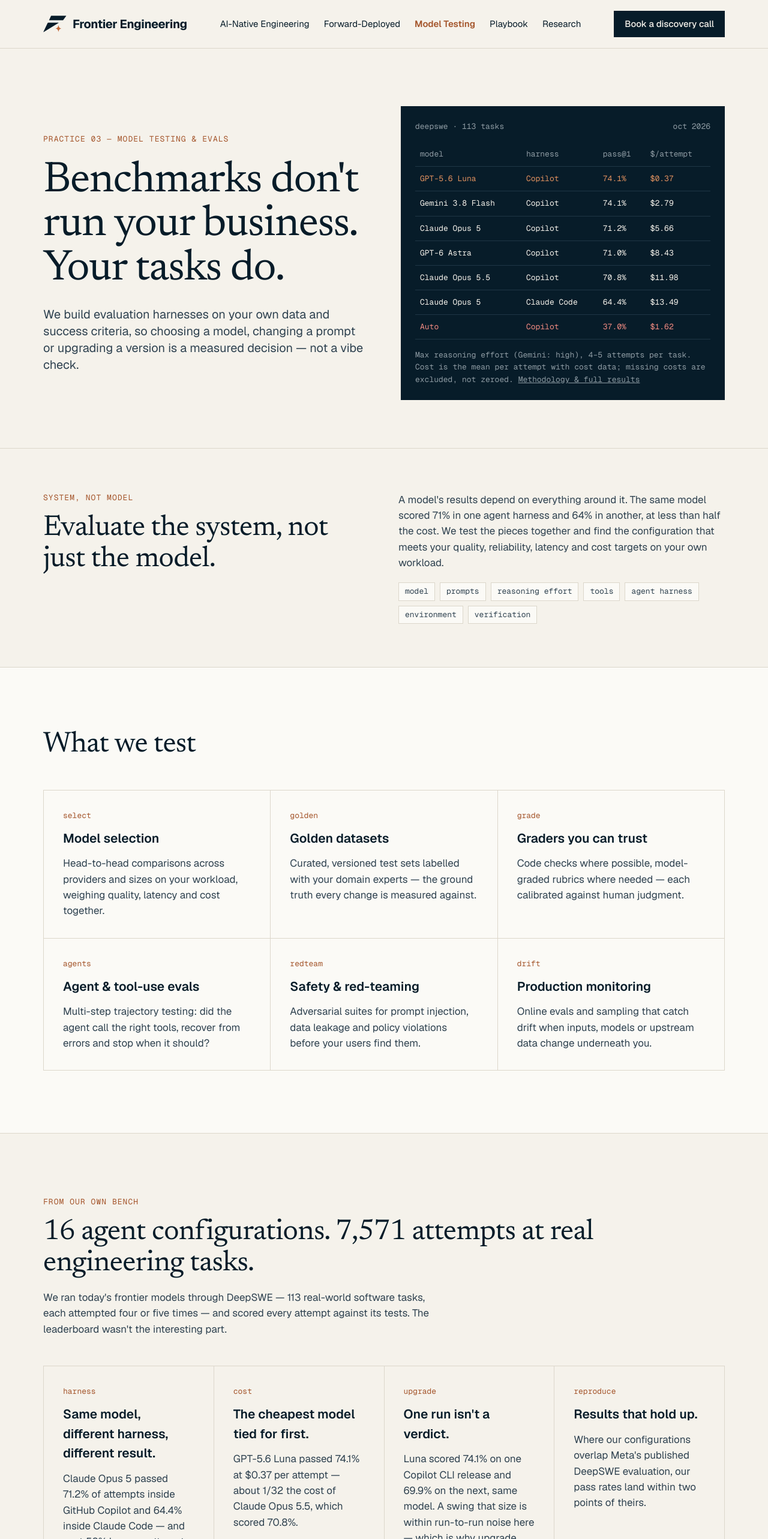
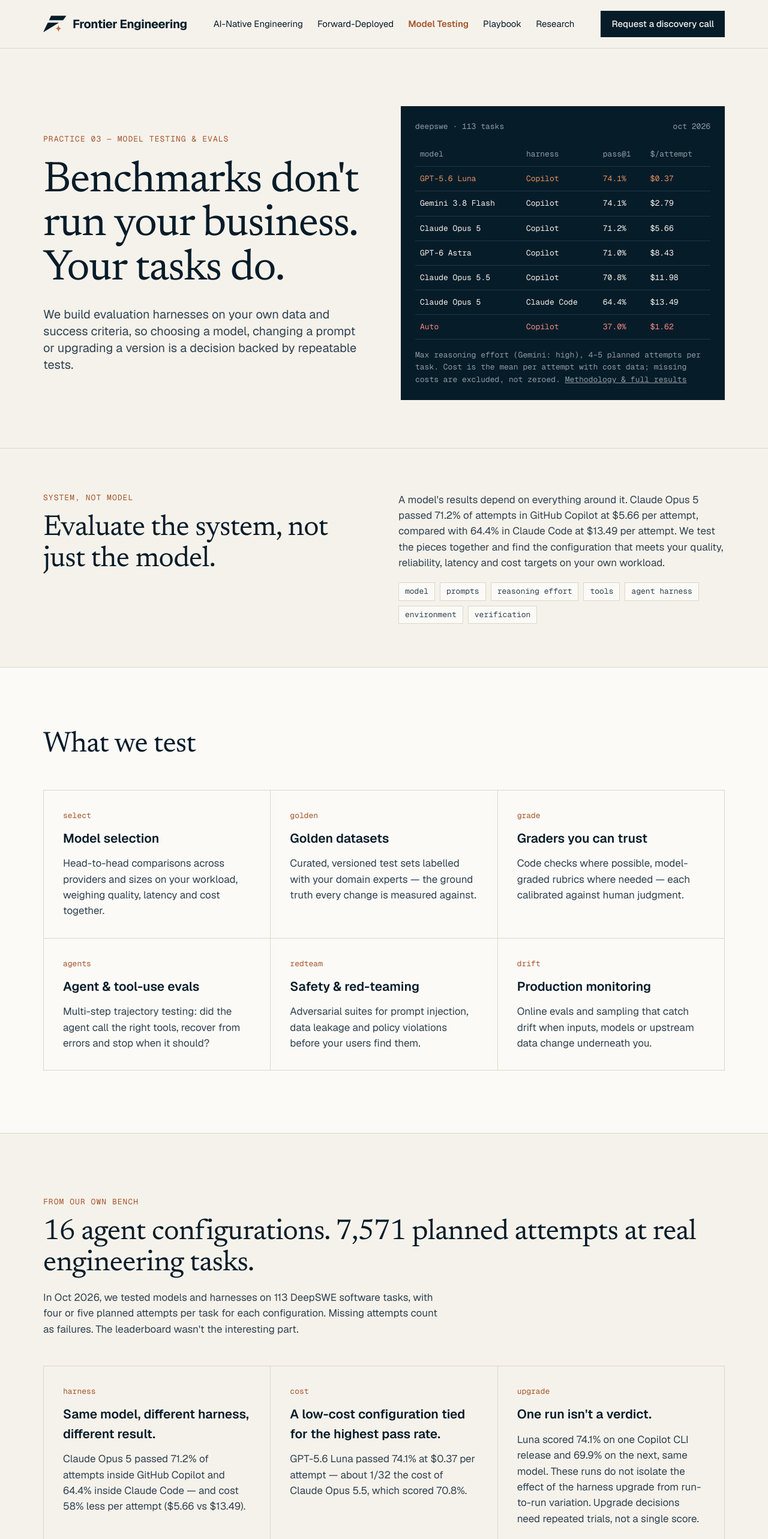
Before and after one commit to mattrobertson15/FrontierEngineeringWebsite, a Next.js app: page /model-testing in a window 1280 px wide. Shown: the top 2566 px of the page at 60% size. Built offline with nearby package versions, Linux system fonts and the light colour scheme.

Commit message:
codexupdates

```diff
--- a/app/engineering/page.tsx
+++ b/app/engineering/page.tsx
@@ -112,8 +112,8 @@
             <div className="flex flex-col gap-3">
               <Label>Built with the same discipline we measure</Label>
               <p className="m-0 text-2xl leading-[1.35] font-medium tracking-[-0.015em]">
-                Our Wharf benchmark runs coding agents through thousands of independently verified
-                attempts — the same loop, applied to the agents themselves.
+                Our Wharf benchmark evaluates coding agents with repeated attempts and a separate
+                verifier. Missing attempts count as failures.
               </p>
             </div>
             <div>
@@ -144,7 +144,7 @@
       <CtaStrip
         title="See where your codebase stands today."
         href={contactHref}
-        label="Request an AI-readiness review"
+        label="Request a discovery call"
       />
     </>
   );
--- a/app/forward-deployed/page.tsx
+++ b/app/forward-deployed/page.tsx
@@ -17,13 +17,13 @@
 export const metadata: Metadata = {
   title: "Forward-Deployed Engineers",
   description:
-    "Senior engineers who embed with your teams, find where AI changes the economics, build the tool and stay until your team can run it without us.",
+    "Senior engineers who embed with your teams, identify where AI can reduce costs or improve outcomes, build the tool and stay until your team can run it without us.",
 };
 
 const positioning = [
-  { label: "Not consultants", body: "They write production code, not recommendations." },
-  { label: "Not a dev shop", body: "They decide what to build by finding the problem first." },
-  { label: "Not a pilot factory", body: "Success is a tool in daily use, measured against a baseline." },
+  { label: "Embedded engineers", body: "Engineers work alongside your team, from problem definition through delivery." },
+  { label: "Production delivery", body: "The team identifies the problem, writes the code and puts it into daily use." },
+  { label: "Measured outcomes", body: "Success is a tool in daily use, measured against an agreed baseline." },
 ];
 
 const gapQuestions = [
@@ -105,8 +105,8 @@
           </div>
           <Lede>
             Our forward-deployed engineers embed with your operations, finance, support or sales
-            teams. They watch how work actually gets done, find where AI changes the economics, and
-            build the tool — then stay until your team can run it without us.
+            teams. They watch how work gets done, identify where AI can reduce costs or improve
+            outcomes, and build the tool — then stay until your team can run it without us.
           </Lede>
         </AutoGrid>
       </Container>
@@ -148,7 +148,7 @@
       <Container className="flex flex-col gap-12 py-26">
         <div className="flex max-w-[680px] flex-col gap-3.5">
           <Eyebrow>The method</Eyebrow>
-          <H2>From the shop floor to a tool your team owns</H2>
+          <H2>From your team’s workflow to software they own</H2>
         </div>
         <HairlineGrid min={200} as="ol">
           {method.map((m) => (
@@ -266,7 +266,7 @@
       <CtaStrip
         title="Put an engineer next to your hardest workflow."
         href={contactHref}
-        label="Start a discovery sprint"
+        label="Request a discovery call"
       />
     </>
   );
--- a/app/layout.tsx
+++ b/app/layout.tsx
@@ -26,7 +26,7 @@
     template: "%s · Frontier Engineering",
   },
   description:
-    "Frontier Engineering embeds senior engineers inside your business to find where AI actually pays, build it the AI-native way, and test it until the numbers hold.",
+    "Frontier Engineering embeds senior engineers with your team to identify valuable AI workflows, build production software, and measure the results.",
   // Large preview card on X; the image itself comes from opengraph-image.tsx.
   twitter: { card: "summary_large_image" },
 };
--- a/app/model-testing/page.tsx
+++ b/app/model-testing/page.tsx
@@ -34,9 +34,8 @@
 
 const findings = [
   { tag: "harness", title: "Same model, different harness, different result.", body: "Claude Opus 5 passed 71.2% of attempts inside GitHub Copilot and 64.4% inside Claude Code — and cost 58% less per attempt ($5.66 vs $13.49)." },
-  { tag: "cost", title: "The cheapest model tied for first.", body: "GPT-5.6 Luna passed 74.1% at $0.37 per attempt — about 1/32 the cost of Claude Opus 5.5, which scored 70.8%." },
-  { tag: "upgrade", title: "One run isn't a verdict.", body: "Luna scored 74.1% on one Copilot CLI release and 69.9% on the next, same model. A swing that size is within run-to-run noise here — which is why upgrade decisions need repeated trials, not a single score." },
-  { tag: "reproduce", title: "Results that hold up.", body: "Where our configurations overlap Meta's published DeepSWE evaluation, our pass rates land within two points of theirs." },
+  { tag: "cost", title: "A low-cost configuration tied for the highest pass rate.", body: "GPT-5.6 Luna passed 74.1% at $0.37 per attempt — about 1/32 the cost of Claude Opus 5.5, which scored 70.8%." },
+  { tag: "upgrade", title: "One run isn't a verdict.", body: "Luna scored 74.1% on one Copilot CLI release and 69.9% on the next, same model. These runs do not isolate the effect of the harness upgrade from run-to-run variation. Upgrade decisions need repeated trials, not a single score." },
 ];
 
 const systemParts = ["model", "prompts", "reasoning effort", "tools", "agent harness", "environment", "verification"];
@@ -101,7 +100,7 @@
         </table>
       </div>
       <figcaption className="text-night-dim">
-        Max reasoning effort (Gemini: high), 4–5 attempts per task. Cost is the mean per attempt
+        Max reasoning effort (Gemini: high), 4–5 planned attempts per task. Cost is the mean per attempt
         with cost data; missing costs are excluded, not zeroed.{" "}
         <Link href={researchHref} className="underline hover:text-paper">
           Methodology &amp; full results
@@ -117,7 +116,7 @@
       <PageHero
         eyebrow="Practice 03 — Model testing & evals"
         title="Benchmarks don't run your business. Your tasks do."
-        lede="We build evaluation harnesses on your own data and success criteria, so choosing a model, changing a prompt or upgrading a version is a measured decision — not a vibe check."
+        lede="We build evaluation harnesses on your own data and success criteria, so choosing a model, changing a prompt or upgrading a version is a decision backed by repeatable tests."
         aside={<EvalReport />}
       />
 
@@ -130,9 +129,9 @@
             </div>
             <div className="flex flex-col gap-5">
               <p className="m-0 text-ink-2">
-                A model&apos;s results depend on everything around it. The same model scored 71% in
-                one agent harness and 64% in another, at less than half the cost. We test the
-                pieces together and find the configuration that meets your quality, reliability,
+                A model&apos;s results depend on everything around it. Claude Opus 5 passed 71.2% of
+                attempts in GitHub Copilot at $5.66 per attempt, compared with 64.4% in Claude
+                Code at $13.49 per attempt. We test the pieces together and find the configuration that meets your quality, reliability,
                 latency and cost targets on your own workload.
               </p>
               <ul className="m-0 flex list-none flex-wrap gap-2 p-0 font-mono text-[13px] text-ink-2">
@@ -165,13 +164,13 @@
           <div className="flex flex-col gap-4">
             <Eyebrow>From our own bench</Eyebrow>
             <H2>
-              {runs.length} agent configurations. {totalPlanned.toLocaleString("en-US")} attempts at
+              {runs.length} agent configurations. {totalPlanned.toLocaleString("en-US")} planned attempts at
               real engineering tasks.
             </H2>
             <p className="m-0 max-w-[60ch] text-ink-2">
-              We ran today&apos;s frontier models through DeepSWE — {taskCount} real-world software
-              tasks, each attempted four or five times — and scored every attempt against its tests.
-              The leaderboard wasn&apos;t the interesting part.
+              In {wharfDate}, we tested models and harnesses on {taskCount} DeepSWE software
+              tasks, with four or five planned attempts per task for each configuration. Missing
+              attempts count as failures. The leaderboard wasn&apos;t the interesting part.
             </p>
           </div>
           <HairlineGrid min={260}>
@@ -260,7 +259,7 @@
       <CtaStrip
         title="Know what your model can do before your users do."
         href={contactHref}
-        label="Scope an eval program"
+        label="Request a discovery call"
       />
     </>
   );
--- a/app/opengraph-image.tsx
+++ b/app/opengraph-image.tsx
@@ -1,12 +1,12 @@
 import { ogContentType, ogImage, ogSize } from "@/lib/og";
 
-export const alt = "Frontier Engineering — engineering built for the AI era, proven in production.";
+export const alt = "Frontier Engineering — AI systems your team can run.";
 export const size = ogSize;
 export const contentType = ogContentType;
 
 export default function Image() {
   return ogImage({
     eyebrow: "AI-native engineering consultancy",
-    title: "Engineering built for the AI era. Proven in production.",
+    title: "We build AI systems your team can run.",
   });
 }
--- a/app/page.tsx
+++ b/app/page.tsx
@@ -31,7 +31,7 @@
   },
   {
     title: "Forward-Deployed Engineers",
-    body: "Senior engineers who sit with your operators, find the workflows where AI moves a real metric, and ship working software in weeks — not decks.",
+    body: "Senior engineers who sit with your operators, find the workflows where AI moves a real metric, and build software around an agreed business outcome.",
     href: "/forward-deployed",
   },
   {
@@ -54,9 +54,9 @@
 ];
 
 const principles = [
-  { title: "Start from the work, not the model.", body: "The best opportunities are found on the floor, not in a strategy offsite." },
+  { title: "Start from the work, not the model.", body: "We identify opportunities by working with the people who perform the tasks." },
   { title: "If it isn’t evaluated, it isn’t done.", body: "Every prompt, model and agent ships with tests that say when it breaks." },
-  { title: "Context is the codebase now.", body: "Specs, conventions and docs are written for agents and humans alike." },
+  { title: "Treat project context as part of the codebase.", body: "Specs, conventions and docs are written for agents and humans alike." },
   { title: "Humans own the judgment.", body: "Agents write more of the code; engineers own design, review and accountability." },
 ];
 
@@ -68,15 +68,15 @@
         <div className="flex flex-col gap-8">
           <Eyebrow>AI-native engineering consultancy</Eyebrow>
           <h1 className="m-0 max-w-[14ch] font-display text-[clamp(46px,8vw,104px)] leading-[0.98] font-normal tracking-[-0.025em] [overflow-wrap:anywhere]">
-            If it isn’t evaluated, it isn’t done.
+            We build AI systems your team can run.
           </h1>
           <div className="flex flex-wrap items-end justify-between gap-x-12 gap-y-8">
             <p className="m-0 max-w-[44ch] text-xl text-ink-2">
-              Frontier Engineering embeds senior engineers inside your business to find where AI
-              actually pays, build it the AI-native way, and test it until the numbers hold.
+              Our senior engineers work alongside your team to identify valuable workflows,
+              build production software, and measure the results.
             </p>
             <div className="flex flex-wrap items-center gap-x-8 gap-y-2">
-              <ButtonLink href="#contact">Start a discovery sprint</ButtonLink>
+              <ButtonLink href="#contact">Request a discovery call</ButtonLink>
               <ArrowLink href="#practices">See how we work</ArrowLink>
             </div>
           </div>
@@ -98,7 +98,7 @@
               on real tasks.
             </p>
             <p className="m-0 font-mono text-xs text-muted">
-              {totalPlanned.toLocaleString("en-US")} verified attempts · {runs.length} configurations
+              {totalPlanned.toLocaleString("en-US")} planned attempts · {runs.length} configurations
               · {taskCount} tasks · {wharfDate}
             </p>
             <div>
@@ -119,7 +119,8 @@
               />
             </div>
             <figcaption className="font-mono text-xs text-muted">
-              Pass rate against mean cost per attempt. Up and to the left is better.
+              Pass rate against mean cost per attempt. Up and to the left is better. Missing
+              attempts count as failures.
             </figcaption>
           </figure>
         </Container>
@@ -204,11 +205,13 @@
           <AutoGrid min={320} className="gap-16">
             <div id="contact" className="flex scroll-mt-8 flex-col gap-5">
               <h2 className="m-0 font-display text-[clamp(38px,5vw,60px)] leading-[1.02] font-normal tracking-[-0.02em]">
-                Find out where AI pays in your business.
+                Find where AI can improve your business.
               </h2>
               <p className="m-0 max-w-[40ch] text-ink-2">
-                Start with a fixed-scope discovery sprint. You leave with a ranked opportunity map
-                and a working prototype of the top candidate.
+                Start with a discovery call to discuss your goals and constraints. Together, we
+                decide whether a discovery sprint, codebase review, or evaluation program is the
+                right next step. A discovery sprint produces a ranked opportunity map and a
+                working prototype of the top candidate.
               </p>
             </div>
             <ContactForm />
--- a/app/playbook/page.tsx
+++ b/app/playbook/page.tsx
@@ -23,7 +23,7 @@
     <>
       <PageHero
         eyebrow="Practice 04 — The AI-native playbook"
-        title="How we write software with agents. Now yours."
+        title="Our working practices for software development with agents."
         lede="These are the working rules our engineers follow on every engagement. We publish them because they're more useful in use than in a drawer — and we teach them hands-on to teams who want to adopt them."
       />
 
@@ -55,8 +55,8 @@
               <Eyebrow dark>In the repo</Eyebrow>
               <H2 dark>Rules only work when agents can read them.</H2>
               <p className="m-0 text-night-muted">
-                We codify the playbook into the files your agents load on every task — so the
-                standard is applied by default, not by memory.
+                We put these rules in agent context files to guide each task, and enforce critical
+                checks through CI and permissions.
               </p>
             </div>
             <pre className="m-0 overflow-x-auto border border-night-line p-6 font-mono text-[13px] leading-[1.7] whitespace-pre text-night-text">
@@ -91,7 +91,7 @@
       <CtaStrip
         title="Bring the playbook to your team."
         href={contactHref}
-        label="Talk to us about adoption"
+        label="Request a discovery call"
       />
     </>
   );
--- a/app/research/wharf-deepswe/opengraph-image.tsx
+++ b/app/research/wharf-deepswe/opengraph-image.tsx
@@ -3,17 +3,17 @@
 
 const attempts = totalPlanned.toLocaleString("en-US");
 
-export const alt = `Wharf research: what ${attempts} coding-agent attempts reveal about harnesses, cost and reliability.`;
+export const alt = `Wharf research: what ${attempts} planned coding-agent attempts reveal about harnesses, cost and reliability.`;
 export const size = ogSize;
 export const contentType = ogContentType;
 
 export default function Image() {
   return ogImage({
     eyebrow: "Research — Wharf / DeepSWE",
-    title: `What ${attempts} coding-agent attempts reveal.`,
+    title: `What ${attempts} planned coding-agent attempts reveal.`,
     footer: (
       <span>
-        {runs.length} configurations · {taskCount} tasks · 4–5 attempts each
+        {runs.length} configurations · {taskCount} tasks · 4–5 planned attempts per task/config
       </span>
     ),
   });
--- a/app/research/wharf-deepswe/page.tsx
+++ b/app/research/wharf-deepswe/page.tsx
@@ -30,7 +30,7 @@
 export const metadata: Metadata = {
   title: "Wharf: DeepSWE Coding-Agent Research",
   description:
-    "What thousands of verified coding-agent attempts show about harnesses, cost, regressions and reliability.",
+    "What repeated coding-agent trials show about harnesses, cost, regressions and reliability.",
 };
 
 const opusCopilot = run("copilot-claude-opus-5-max-1.0.77");
@@ -85,7 +85,7 @@
 const limitations = [
   `These results describe ${taskCount} open-source coding tasks. Your workload may rank the same configurations differently — that's the point of testing on it.`,
   "Harness comparisons change more than one thing at once: the harness release, its prompts and its tools all differ.",
-  `Attempts on the same task are correlated. Gaps of a few points are within run-to-run noise: the same Luna configuration scored ${pct(passRate(luna))} and ${pct(passRate(run("copilot-gpt-5.6-luna-max-1.0.91")))} on consecutive Copilot releases.`,
+  `Attempts on the same task are correlated. These runs do not isolate harness changes from run-to-run variation: Luna scored ${pct(passRate(luna))} and ${pct(passRate(run("copilot-gpt-5.6-luna-max-1.0.91")))} on consecutive Copilot releases.`,
   `Cost is missing for some attempts — ${Math.round((1 - opus55.costCoverage) * 100)}% of the Opus 5.5 run and all of the Muse Spark run. Missing costs are excluded from averages, never counted as zero.`,
   "Regression counts cover attempts where existing tests could be measured. Unmeasured is unknown, not clean.",
   `Models and harnesses ship monthly. This is a ${wharfDate} snapshot.`,
@@ -134,15 +134,15 @@
     <>
       <PageHero
         eyebrow="Research — Wharf / DeepSWE"
-        title={`What ${totalPlanned.toLocaleString("en-US")} coding-agent attempts reveal.`}
-        lede="Wharf is our benchmark platform for AI coding agents: real software tasks, repeated attempts, an independent verifier, and every result retained. We pointed it at today's frontier models and harnesses."
+        title={`What ${totalPlanned.toLocaleString("en-US")} planned coding-agent attempts reveal.`}
+        lede={`Wharf is our benchmark platform for AI coding agents: real software tasks, repeated attempts, and an independent verifier. These results cover the models and harnesses tested in ${wharfDate}. Missing attempts count as failures.`}
         aside={
           <StatGrid
             items={[
               { label: "TASKS", value: String(taskCount) },
               { label: "CONFIGURATIONS", value: String(runs.length) },
-              { label: "ATTEMPTS", value: totalPlanned.toLocaleString("en-US") },
-              { label: "ATTEMPTS PER TASK", value: "4–5" },
+              { label: "PLANNED ATTEMPTS", value: totalPlanned.toLocaleString("en-US") },
+              { label: "PLANNED PER TASK / CONFIG", value: "4–5" },
             ]}
           />
         }
@@ -310,7 +310,7 @@
       <CtaStrip
         title="Find out how these models do on your tasks."
         href={contactHref}
-        label="Scope an eval program"
+        label="Request a discovery call"
       />
     </>
   );
--- a/components/Header.tsx
+++ b/components/Header.tsx
@@ -47,7 +47,7 @@
           href={contactHref}
           className="hidden min-h-11 items-center whitespace-nowrap bg-ink px-[18px] text-[15px] font-medium text-paper hover:bg-accent xl:inline-flex"
         >
-          Book a discovery call
+          Request a discovery call
         </Link>
 
         <button
@@ -83,7 +83,7 @@
             onClick={close}
             className="mt-4 inline-flex min-h-12 items-center justify-center bg-ink px-[18px] font-medium text-paper hover:bg-accent"
           >
-            Book a discovery call
+            Request a discovery call
           </Link>
         </nav>
       )}
```
